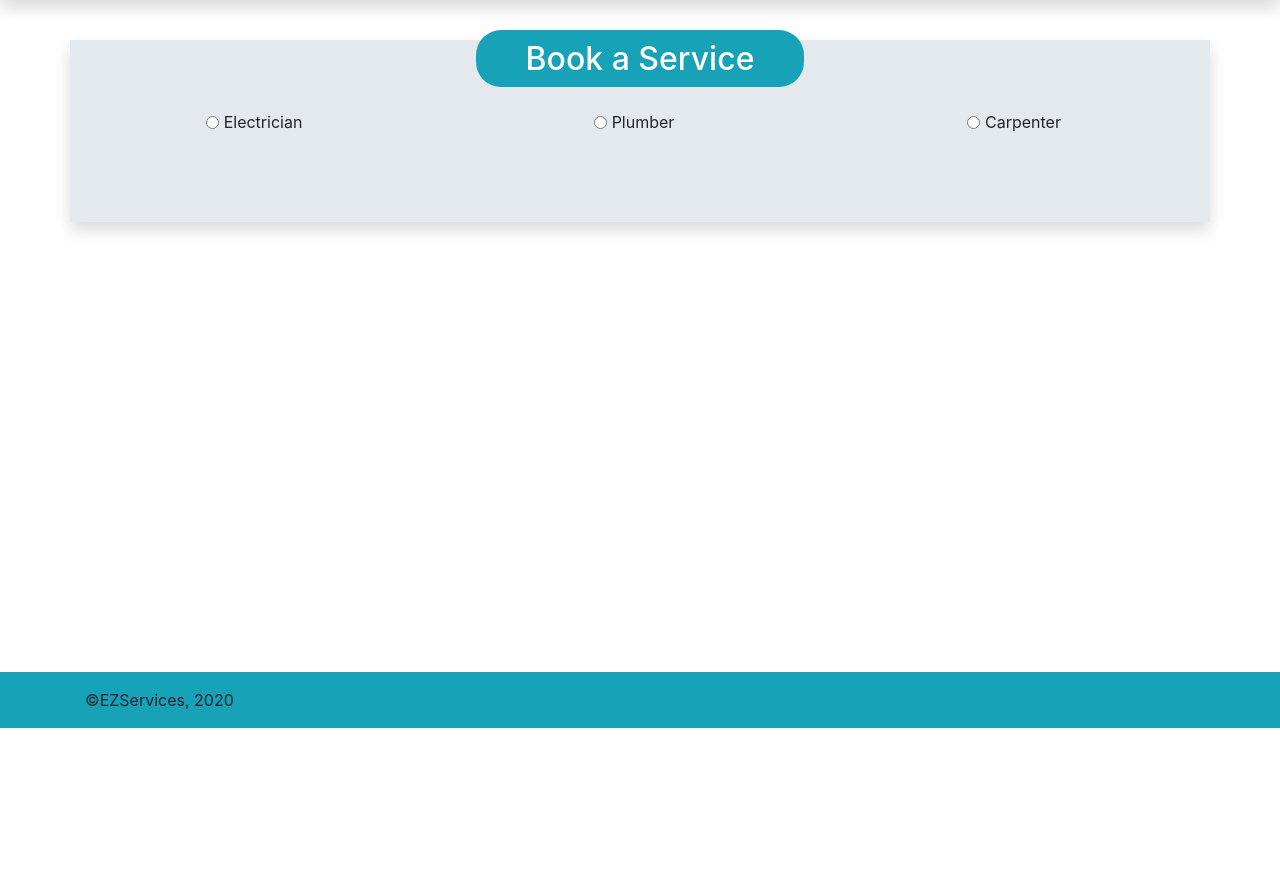
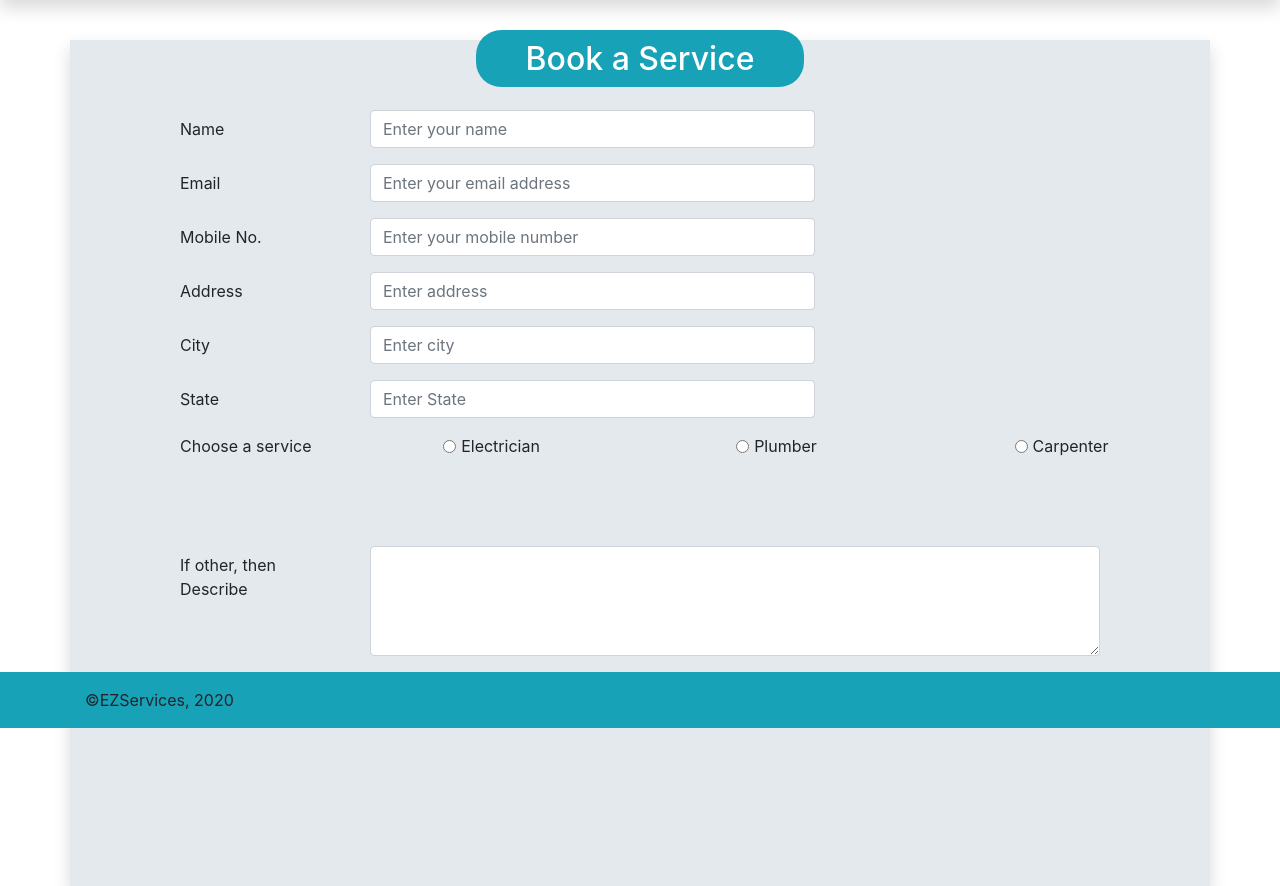
Before and after one commit to chirags141/ez-services, a Node server app: page /bookService in a window 1280 px wide. Shown: the part 72-958 px from the top of the page. Before the commit the page ends 800 px from the top, so only its background shows below. Run offline with Node 20, Linux system fonts and the light colour scheme; some libraries are stand-ins or nearby versions.

Commit message:
Booking saved in database

```diff
--- a/public/css/styles.css
+++ b/public/css/styles.css
@@ -91,7 +91,7 @@
 
 .container-book{
    margin-top:2.5rem;
-   min-height: 20vh
+
 }
 .e-services, .p-services, .c-services{
     display: none;
@@ -101,3 +101,8 @@
     padding-top: 1rem!important;
     text-align: left;
 }
+
+/*  */
+#bookService{
+    min-height: 100vh;
+}
--- a/routes/bookService.js
+++ b/routes/bookService.js
@@ -1,8 +1,34 @@
 const express = require('express')
 const router = express.Router()
-
+const BookService = require("../models/bookService")
 router.get("/",(req,res)=>{
     res.render("bookService")
 })
 
+
+router.post("/",async (req,res)=>{
+
+    const service = new BookService({
+        name : req.body.name,
+        email: req.body.email,
+        mobile :req.body.mobile,
+        address : req.body.address,
+        city : req.body.city,
+        state : req.body.state,
+        typeOfService : req.body.bookService,
+        subServices : req.body.electrician || req.body.plumber || req.body.carpenter,
+        description : req.body.description
+    })
+    try {
+        await service.save()
+        res.send(service)
+    } catch (err) {
+        res.send(err)
+    }
+
+})
+
+router.post("/",(req,res)=>{
+
+})
 module.exports = router
--- a/views/bookService.ejs
+++ b/views/bookService.ejs
@@ -14,56 +14,105 @@
 
         <!-- Checking any of the three -->
 
-        <form id="" class="py-4">
+        <!-- Form for booking a service -->
+
+        <form id="bookService" class="py-4" method="POST" action="/bookService">
+
+            <div class="form-group row">
+                <label for="bookingName" class="offset-md-1 col-md-2 col-sm-3 col-form-label">Name</label>
+                <div class="col-sm-5">
+                    <input type="text" class="form-control" id="" name="name" placeholder="Enter your name">
+                </div>
+            </div>
+
+            <div class="form-group row">
+                <label for="email" class="offset-md-1 col-md-2 col-sm-3 col-form-label">Email</label>
+                <div class="col-sm-5">
+                    <input type="email" class="form-control" id="" name="email" placeholder="Enter your email address">
+                </div>
+            </div>
+
+
+            <div class="form-group row">
+                <label for="mobile" class="offset-md-1 col-md-2 col-sm-3 col-form-label">Mobile No.</label>
+                <div class="col-sm-5">
+                    <input type="text" class="form-control" id="" name="mobile" placeholder="Enter your mobile number">
+                </div>
+            </div>
+
+            <div class="form-group row">
+                <label for="address" class="offset-md-1 col-md-2 col-sm-3 col-form-label">Address</label>
+                <div class="col-sm-5">
+                    <input type="text" class="form-control" id="" name="address" placeholder="Enter address ">
+                </div>
+            </div>
+
+
+            <div class="form-group row">
+                <label for="city" class="offset-md-1 col-md-2 col-sm-3 col-form-label">City</label>
+                <div class="col-sm-5">
+                    <input type="text" class="form-control" id="" name="city" placeholder="Enter city">
+                </div>
+            </div>
+
+            <div class="form-group row">
+                <label for="state" class="offset-md-1 col-md-2 col-sm-3 col-form-label">State</label>
+                <div class="col-sm-5">
+                    <input type="text" class="form-control" id="" name="state" placeholder="Enter State">
+                </div>
+            </div>
+
             <div class="row pb">
-                <div class="col-sm-4">
+                <label for="bookService" class="col-sm-3 col-md-2 offset-md-1">Choose a service</label>
+                <div class="col-sm-3">
                     <div class="form-check form-check-inline d-flex justify-content-center">
-                        <input class="form-check-input" type="radio" name="book-service" id="electrician" value="electrician">
+                        <input class="form-check-input" type="radio" name="bookService" id="electrician" value="electrician">
                         <label class="form-check-label" for="electrician">Electrician</label>
                     </div>
-
                 </div>
-                <div class="col-sm-4">
+                <div class="col-sm-3">
                     <div class="form-check form-check-inline d-flex justify-content-center">
-                        <input class="form-check-input" type="radio" name="book-service" id="plumber" value="plumber">
+                        <input class="form-check-input" type="radio" name="bookService" id="plumber" value="plumber">
                         <label class="form-check-label" for="plumber">Plumber</label>
                     </div>
                 </div>
-                <div class="col-sm-4">
+                <div class="col-sm-3">
                     <div class="form-check form-check-inline d-flex justify-content-center">
-                        <input class="form-check-input" type="radio" name="book-service" id="carpenter" value="carpenter">
+                        <input class="form-check-input" type="radio" name="bookService" id="carpenter" value="carpenter">
                         <label class="form-check-label" for="carpenter">Carpenter</label>
                     </div>
                 </div>
             </div>
 
             <!-- Option 1 -->
-            <div class="row pt-4">
-                <div class="col-sm-4  d-flex justify-content-center ">
-                    <div class="e-services">
-                        <div class="btn btn-light ">
+            <div class=" row pt-4">
+                <div class="offset-sm-3"></div>
+
+                <div class="col-sm-3   d-flex justify-content-center ">
+                    <div class="e-services w-100">
+                        <div class="btn btn-light w-100 ">
                             <div class="form-check">
-                            <input class="form-check-input e" type="checkbox" value="generalelectrical" name="electrician">
+                            <input class="form-check-input e" type="checkbox" value="general-electrical" name="electrician">
                             <label class="form-check-label" for="generalelectrical">General Electrical Works</label>
                             </div>
                         </div>
                     </div>
                 </div>
-                <div class="col-sm-4  d-flex justify-content-center ">
-                    <div class="p-services">
-                        <div class="btn btn-light ">
+                <div class="col-sm-3  d-flex justify-content-center ">
+                    <div class="p-services w-100">
+                        <div class="btn btn-light w-100 ">
                             <div class="form-check">
-                            <input class="form-check-input p" type="checkbox" value="generalplumbing" name="plumber">
-                            <label class="form-check-label" for="generalplumbing">General Plumbing Works</label>
+                            <input class="form-check-input p" type="checkbox" value="general-plumbing" name="plumber">
+                            <label class="form-check-label" for="generalplumbing">General Plumbing</label>
                             </div>
                         </div>
                     </div>
                 </div>
-                <div class="col-sm-4  d-flex justify-content-center ">
-                    <div class="c-services">
-                        <div class="btn btn-light ">
+                <div class="col-sm-3  d-flex justify-content-center ">
+                    <div class="c-services w-100">
+                        <div class="btn btn-light w-100">
                             <div class="form-check">
-                              <input class="form-check-input c" type="checkbox" value="generalcarpentry" name="carpenter">
+                              <input class="form-check-input c" type="checkbox" value="general-carpentry" name="carpenter">
                               <label class="form-check-label" for="generalcarpentry">General Carpentry</label>
                             </div>
                         </div>
@@ -71,32 +120,34 @@
                 </div>
             </div>
             <!-- Option 2  -->
-            <div class="row pt-4">
-                <div class="col-sm-4  d-flex justify-content-center ">
-                    <div class="e-services">
-                        <div class="btn btn-light ">
+            <div class=" row pt-4">
+                <div class="offset-sm-3"></div>
+
+                <div class="col-sm-3  d-flex justify-content-center ">
+                    <div class="e-services w-100">
+                        <div class="btn btn-light w-100 ">
                             <div class="form-check">
-                            <input class="form-check-input e" type="checkbox" value="" name="electrician">
+                            <input class="form-check-input e" type="checkbox" value="light-fan" name="electrician">
                             <label class="form-check-label" for="">Lights and Fans</label>
                             </div>
                         </div>
                     </div>
                 </div>
-                <div class="col-sm-4  d-flex justify-content-center ">
-                    <div class="p-services">
-                        <div class="btn btn-light ">
+                <div class="col-sm-3  d-flex justify-content-center ">
+                    <div class="p-services w-100">
+                        <div class="btn btn-light w-100 ">
                             <div class="form-check">
-                            <input class="form-check-input p" type="checkbox" value="" name="plumber" >
+                            <input class="form-check-input p" type="checkbox" value="bathroom-fitting" name="plumber" >
                             <label class="form-check-label" for="">Bathroom Fittings</label>
                             </div>
                         </div>
                     </div>
                 </div>
-                <div class="col-sm-4  d-flex justify-content-center ">
-                    <div class="c-services">
-                        <div class="btn btn-light ">
+                <div class="col-sm-3  d-flex justify-content-center ">
+                    <div class="c-services w-100">
+                        <div class="btn btn-light w-100 ">
                             <div class="form-check">
-                              <input class="form-check-input c" type="checkbox" value="" name="carpenter">
+                              <input class="form-check-input c" type="checkbox" value="furniture" name="carpenter">
                               <label class="form-check-label" for="">Furniture Repair</label>
                             </div>
                         </div>
@@ -104,32 +155,34 @@
                 </div>
             </div>
             <!-- Option 3  -->
-            <div class="row pt-4">
-                <div class="col-sm-4  d-flex justify-content-center ">
-                    <div class="e-services">
-                        <div class="btn btn-light ">
+            <div class=" row pt-4">
+                <div class="offset-sm-3"></div>
+
+                <div class="col-sm-3  d-flex justify-content-center ">
+                    <div class="e-services w-100">
+                        <div class="btn btn-light w-100 ">
                             <div class="form-check">
-                            <input class="form-check-input  e" type="checkbox" value="" name="electrician">
+                            <input class="form-check-input  e" type="checkbox" value="switches-fuses" name="electrician">
                             <label class="form-check-label" for="">Switches, meters and Fuses</label>
                             </div>
                         </div>
                     </div>
                 </div>
-                <div class="col-sm-4  d-flex justify-content-center ">
-                    <div class="p-services">
-                        <div class="btn btn-light ">
+                <div class="col-sm-3  d-flex justify-content-center ">
+                    <div class="p-services w-100">
+                        <div class="btn btn-light w-100 ">
                             <div class="form-check">
-                            <input class="form-check-input p" type="checkbox" value="" name="plumber">
+                            <input class="form-check-input p" type="checkbox" value="blocks-leakages" name="plumber">
                             <label class="form-check-label" for="">Blocks and Leakages</label>
                             </div>
                         </div>
                     </div>
                 </div>
-                <div class="col-sm-4  d-flex justify-content-center ">
-                    <div class="c-services">
-                        <div class="btn btn-light ">
+                <div class="col-sm-3  d-flex justify-content-center ">
+                    <div class="c-services w-100">
+                        <div class="btn btn-light w-100 ">
                             <div class="form-check">
-                              <input class="form-check-input c" type="checkbox" value="" name="carpenter">
+                              <input class="form-check-input c" type="checkbox" value="door-window" name="carpenter">
                               <label class="form-check-label" for="">Door and Window Repair</label>
                             </div>
                         </div>
@@ -137,32 +190,34 @@
                 </div>
             </div>
             <!-- Option 4 -->
-            <div class="row pt-4">
-                <div class="col-sm-4  d-flex justify-content-center ">
-                    <div class="e-services">
-                        <div class="btn btn-light ">
+            <div class=" row pt-4">
+                <div class="offset-sm-3"></div>
+
+                <div class="col-sm-3  d-flex justify-content-center ">
+                    <div class="e-services w-100 ">
+                        <div class="btn btn-light w-100 ">
                             <div class="form-check">
-                            <input class="form-check-input e" type="checkbox" value="" name="electrician" >
+                            <input class="form-check-input e" type="checkbox" value="other" name="electrician" >
                             <label class="form-check-label" for="">Other</label>
                             </div>
                         </div>
                     </div>
                 </div>
-                <div class="col-sm-4  d-flex justify-content-center ">
-                    <div class="p-services">
-                        <div class="btn btn-light ">
+                <div class="col-sm-3  d-flex justify-content-center ">
+                    <div class="p-services w-100">
+                        <div class="btn btn-light w-100 ">
                             <div class="form-check">
-                            <input class="form-check-input p" type="checkbox" value="" name="plumber">
+                            <input class="form-check-input p" type="checkbox" value="other" name="plumber">
                             <label class="form-check-label" for="">other</label>
                             </div>
                         </div>
                     </div>
                 </div>
-                <div class="col-sm-4  d-flex justify-content-center ">
-                    <div class="c-services">
-                        <div class="btn btn-light ">
+                <div class="col-sm-3  d-flex justify-content-center ">
+                    <div class="c-services w-100">
+                        <div class="btn btn-light w-100 ">
                             <div class="form-check">
-                              <input class="form-check-input c" type="checkbox" value="" name="carpenter" >
+                              <input class="form-check-input c" type="checkbox" value="other" name="carpenter" >
                               <label class="form-check-label" for="">Other</label>
                             </div>
                         </div>
@@ -170,7 +225,23 @@
                 </div>
             </div>
 
+            <div class="form-group row pt-4">
+                <label for="description" class="offset-md-1 col-md-2 col-sm-3 col-form-label">If other, then Describe</label>
+                <div class="col-md-8 col-sm-6">
+                    <textarea class="form-control" id="description" name="description" rows="4"></textarea>
+                </div>
+            </div>
+
+
+
+            <div class="form-group row pt-4 pb-4 ">
+                <div class='offset-md-3 col-sm-3'>
+                    <button type="submit" class="btn btn-warning">Submit</button>
+                </div>
+            </div>
+
         </form>
+
     </main>
 
 
```
Also changed, not shown: models/bookService.js (added, +70 -0 lines).
